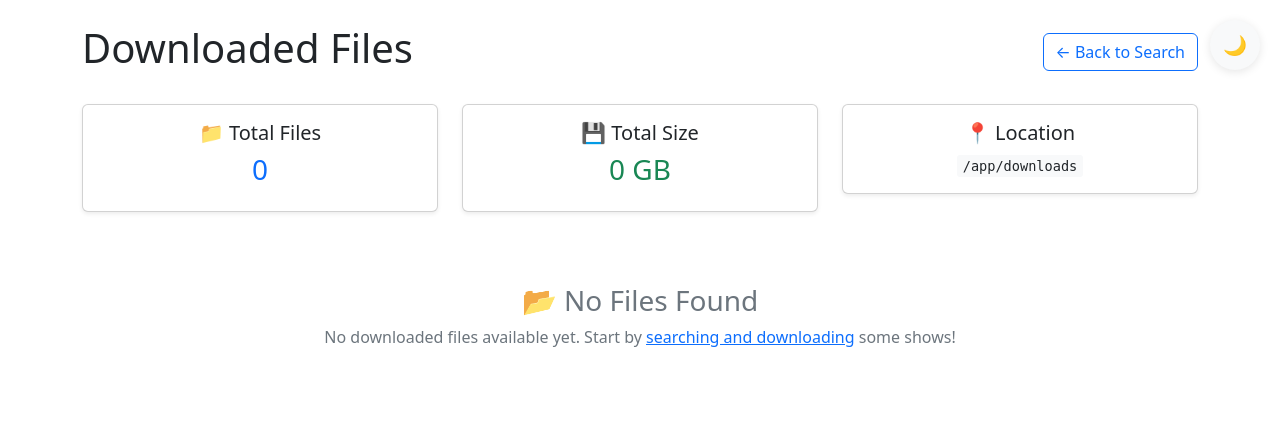
After one commit to sillkongen/ruvsarpur-web, a Flask app: page /download/ in a window 1280 px wide. The commit adds this page. Shown: the top 436 px of the page. Run offline with Flask 3, Linux system fonts and the light colour scheme.

Commit message:
Added a download from webui and verified EPG refresh and corrected bits.

```diff
--- a/app.py
+++ b/app.py
@@ -1,4 +1,4 @@
-from flask import Flask, render_template, request, jsonify
+from flask import Flask, render_template, request, jsonify, send_from_directory, abort
 import requests
 from database import init_db, add_download, update_download_status, get_downloads
 import os
@@ -8,8 +8,8 @@ app = Flask(__name__)
 
 BACKEND_URL = "http://localhost:8001"  # FastAPI backend URL
 
-# Default download directory (absolute path for container)
-DEFAULT_DOWNLOAD_DIR = "/app/backend/downloads"
+# Default download directory (fixed to match Docker volume mount)
+DEFAULT_DOWNLOAD_DIR = "/app/downloads"
 
 @app.route('/')
 def index():
@@ -127,6 +127,55 @@ def get_download_history():
     downloads = get_downloads()
     return jsonify([dict(d) for d in downloads])
 
+# Add download file serving routes
+@app.route('/download/')
+@app.route('/download/<path:filename>')
+def download_files(filename=None):
+    """Serve downloaded files and provide directory listing"""
+    try:
+        if filename is None:
+            # Show directory listing as HTML
+            if not os.path.exists(DEFAULT_DOWNLOAD_DIR):
+                return render_template('file_browser.html',
+                                     files=[],
+                                     directory=DEFAULT_DOWNLOAD_DIR,
+                                     total_size_gb=0)
+
+            files = []
+            total_size_bytes = 0
+            for root, dirs, filenames in os.walk(DEFAULT_DOWNLOAD_DIR):
+                for file in filenames:
+                    rel_path = os.path.relpath(os.path.join(root, file), DEFAULT_DOWNLOAD_DIR)
+                    file_size = os.path.getsize(os.path.join(root, file))
+                    total_size_bytes += file_size
+                    files.append({
+                        'name': file,
+                        'path': rel_path,
+                        'size': file_size,
+                        'size_mb': round(file_size / (1024 * 1024), 2)
+                    })
+
+            # Sort files by name
+            files.sort(key=lambda x: x['name'].lower())
+
+            # Calculate total size in GB
+            total_size_gb = round(total_size_bytes / (1024 * 1024 * 1024), 2)
+
+            return render_template('file_browser.html',
+                                 files=files,
+                                 directory=DEFAULT_DOWNLOAD_DIR,
+                                 total_size_gb=total_size_gb)
+        else:
+            # Serve specific file
+            file_path = os.path.join(DEFAULT_DOWNLOAD_DIR, filename)
+            if not os.path.exists(file_path):
+                abort(404)
+
+            return send_from_directory(DEFAULT_DOWNLOAD_DIR, filename, as_attachment=True)
+
+    except Exception as e:
+        return jsonify({'error': str(e)}), 500
+
 if __name__ == '__main__':
     init_db()  # Initialize the database on startup
     app.run(debug=False, host='0.0.0.0', port=5000)
--- /dev/null
+++ b/templates/file_browser.html
@@ -0,0 +1,226 @@
+<!DOCTYPE html>
+<html lang="en">
+<head>
+    <meta charset="UTF-8">
+    <meta name="viewport" content="width=device-width, initial-scale=1.0">
+    <title>Downloaded Files - RÚV Sarpurinn</title>
+    <!-- Bootstrap CSS -->
+    <link href="https://cdn.jsdelivr.net/npm/bootstrap@5.3.0/dist/css/bootstrap.min.css" rel="stylesheet">
+    <!-- Custom CSS -->
+    <link href="{{ url_for('static', filename='style.css') }}" rel="stylesheet">
+    <style>
+        :root {
+            --bg-color: #ffffff;
+            --bg-secondary: #f8f9fa;
+            --text-color: #212529;
+            --text-muted: #6c757d;
+            --border-color: #dee2e6;
+            --list-item-bg: #ffffff;
+            --list-item-hover: #f8f9fa;
+        }
+
+        [data-theme="dark"] {
+            --bg-color: #212529;
+            --bg-secondary: #343a40;
+            --text-color: #ffffff;
+            --text-muted: #adb5bd;
+            --border-color: #495057;
+            --list-item-bg: #343a40;
+            --list-item-hover: #495057;
+        }
+
+        body {
+            background-color: var(--bg-color);
+            color: var(--text-color);
+            transition: background-color 0.3s ease, color 0.3s ease;
+        }
+
+        .list-group-item {
+            background-color: var(--list-item-bg);
+            border-color: var(--border-color);
+            color: var(--text-color);
+        }
+
+        .list-group-item:hover {
+            background-color: var(--list-item-hover);
+        }
+
+        .text-muted {
+            color: var(--text-muted) !important;
+        }
+
+        .file-path {
+            word-break: break-all;
+            font-family: monospace;
+            font-size: 0.85em;
+            background: var(--bg-secondary);
+            padding: 0.2em 0.4em;
+            border-radius: 3px;
+        }
+
+        .theme-toggle {
+            position: fixed;
+            top: 20px;
+            right: 20px;
+            z-index: 1000;
+            border: none;
+            background: var(--bg-secondary);
+            color: var(--text-color);
+            border-radius: 50%;
+            width: 50px;
+            height: 50px;
+            display: flex;
+            align-items: center;
+            justify-content: center;
+            font-size: 1.2rem;
+            cursor: pointer;
+            transition: all 0.3s ease;
+            box-shadow: 0 2px 10px rgba(0,0,0,0.1);
+        }
+
+        .theme-toggle:hover {
+            transform: scale(1.1);
+            box-shadow: 0 4px 15px rgba(0,0,0,0.2);
+        }
+
+        .file-icon {
+            margin-right: 0.5rem;
+            font-size: 1.2rem;
+        }
+
+        .file-size {
+            color: var(--text-muted);
+            font-size: 0.875rem;
+        }
+
+        .no-files {
+            text-align: center;
+            padding: 3rem 1rem;
+            color: var(--text-muted);
+        }
+
+        .breadcrumb {
+            background-color: var(--bg-secondary);
+            margin-bottom: 1rem;
+        }
+
+        .breadcrumb-item a {
+            color: var(--text-color);
+            text-decoration: none;
+        }
+
+        .breadcrumb-item a:hover {
+            text-decoration: underline;
+        }
+    </style>
+</head>
+<body>
+    <!-- Dark Mode Toggle -->
+    <button class="theme-toggle" id="themeToggle" aria-label="Toggle dark mode">
+        <span id="themeIcon">🌙</span>
+    </button>
+
+    <div class="container py-4">
+        <div class="d-flex justify-content-between align-items-center mb-4">
+            <h1>Downloaded Files</h1>
+            <a href="/" class="btn btn-outline-primary">
+                ← Back to Search
+            </a>
+        </div>
+
+        <!-- File Statistics -->
+        <div class="row mb-4">
+            <div class="col-md-4">
+                <div class="card">
+                    <div class="card-body text-center">
+                        <h5 class="card-title">📁 Total Files</h5>
+                        <h3 class="text-primary">{{ files|length }}</h3>
+                    </div>
+                </div>
+            </div>
+            <div class="col-md-4">
+                <div class="card">
+                    <div class="card-body text-center">
+                        <h5 class="card-title">💾 Total Size</h5>
+                        <h3 class="text-success">{{ total_size_gb }} GB</h3>
+                    </div>
+                </div>
+            </div>
+            <div class="col-md-4">
+                <div class="card">
+                    <div class="card-body text-center">
+                        <h5 class="card-title">📍 Location</h5>
+                        <small class="file-path">{{ directory }}</small>
+                    </div>
+                </div>
+            </div>
+        </div>
+
+        <!-- File List -->
+        {% if files %}
+        <div class="card">
+            <div class="card-header">
+                <h5 class="mb-0">Files Available for Download</h5>
+            </div>
+            <div class="list-group list-group-flush">
+                {% for file in files %}
+                <div class="list-group-item d-flex justify-content-between align-items-center">
+                    <div class="flex-grow-1">
+                        <div class="d-flex align-items-center">
+                            <span class="file-icon">
+                                {% if file.name.endswith('.mp4') %}🎬
+                                {% elif file.name.endswith('.mkv') %}🎥
+                                {% elif file.name.endswith('.avi') %}📹
+                                {% elif file.name.endswith('.srt') %}📝
+                                {% else %}📄
+                                {% endif %}
+                            </span>
+                            <div>
+                                <h6 class="mb-1">{{ file.name }}</h6>
+                                {% if file.path != file.name %}
+                                <small class="file-path">{{ file.path }}</small>
+                                {% endif %}
+                            </div>
+                        </div>
+                    </div>
+                    <div class="d-flex align-items-center gap-3">
+                        <span class="file-size">{{ file.size_mb }} MB</span>
+                        <a href="/download/{{ file.path }}" class="btn btn-primary btn-sm" download>
+                            ⬇️ Download
+                        </a>
+                    </div>
+                </div>
+                {% endfor %}
+            </div>
+        </div>
+        {% else %}
+        <div class="no-files">
+            <h3>📂 No Files Found</h3>
+            <p>No downloaded files available yet. Start by <a href="/">searching and downloading</a> some shows!</p>
+        </div>
+        {% endif %}
+    </div>
+
+    <!-- Bootstrap JS -->
+    <script src="https://cdn.jsdelivr.net/npm/bootstrap@5.3.0/dist/js/bootstrap.bundle.min.js"></script>
+    <script>
+        // Dark mode toggle functionality
+        const themeToggle = document.getElementById('themeToggle');
+        const themeIcon = document.getElementById('themeIcon');
+        const currentTheme = localStorage.getItem('theme') || 'light';
+
+        // Set initial theme
+        document.documentElement.setAttribute('data-theme', currentTheme);
+        themeIcon.textContent = currentTheme === 'dark' ? '☀️' : '🌙';
+
+        themeToggle.addEventListener('click', () => {
+            const currentTheme = document.documentElement.getAttribute('data-theme');
+            const newTheme = currentTheme === 'dark' ? 'light' : 'dark';
+
+            document.documentElement.setAttribute('data-theme', newTheme);
+            localStorage.setItem('theme', newTheme);
+            themeIcon.textContent = newTheme === 'dark' ? '☀️' : '🌙';
+        });
+    </script>
+</body>
+</html>
```
Also changed, not shown: backend/app/main.py (+10 -7 lines), templates/index.html (+6 -1 lines), README.md, 1 other file.
